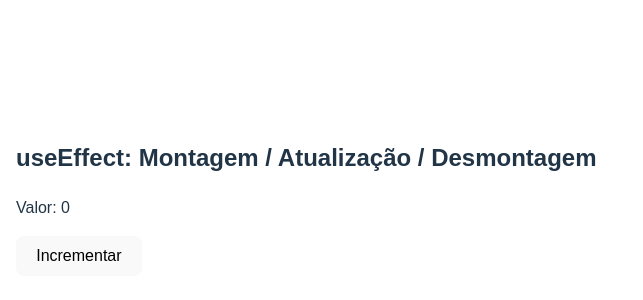
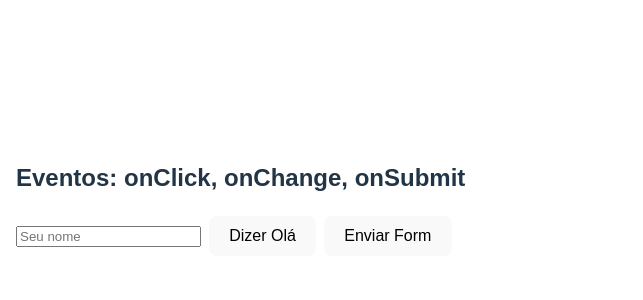
Before and after one commit to felipesayegg/React-Vite, a React (Vite) app: page / in a window 1280 px wide. Shown: the part 202-502 px from the top of the page, without its empty margins (0-643 px from the left). Built offline with nearby package versions, Linux system fonts and the light colour scheme.

Commit message:
Implementa BotaoEvento

```diff
--- a/src/App.jsx
+++ b/src/App.jsx
@@ -1,8 +1,8 @@
-import CicloDeVida from "./components/CicloDeVida";
+import BotaoEvento from "./components/BotaoEvento";
 export default function App() {
   return (
     <main style={{ fontFamily: "sans-serif", padding: 16 }}>
-      <CicloDeVida />
+      <BotaoEvento />
     </main>
   );
 }
--- /dev/null
+++ b/src/components/BotaoEvento.jsx
@@ -0,0 +1,31 @@
+import { useState } from "react";
+export default function BotaoEvento() {
+  const [nome, setNome] = useState("");
+  const [mensagem, setMensagem] = useState("");
+  function handleClick() {
+    setMensagem(`Olá, ${nome || "visitante"}!`);
+  }
+  function handleSubmit(e) {
+    e.preventDefault();
+    setMensagem(`Form enviado por: ${nome || "sem nome"}`);
+  }
+  return (
+    <section>
+      <h2>Eventos: onClick, onChange, onSubmit</h2>
+      <form onSubmit={handleSubmit}>
+        <input
+          placeholder="Seu nome"
+          value={nome}
+          onChange={(e) => setNome(e.target.value)}
+        />
+        <button type="button" onClick={handleClick} style={{ marginLeft: 8 }}>
+          Dizer Olá
+        </button>
+        <button type="submit" style={{ marginLeft: 8 }}>
+          Enviar Form
+        </button>
+      </form>
+      {mensagem && <p>{mensagem}</p>}
+    </section>
+  );
+}
```
